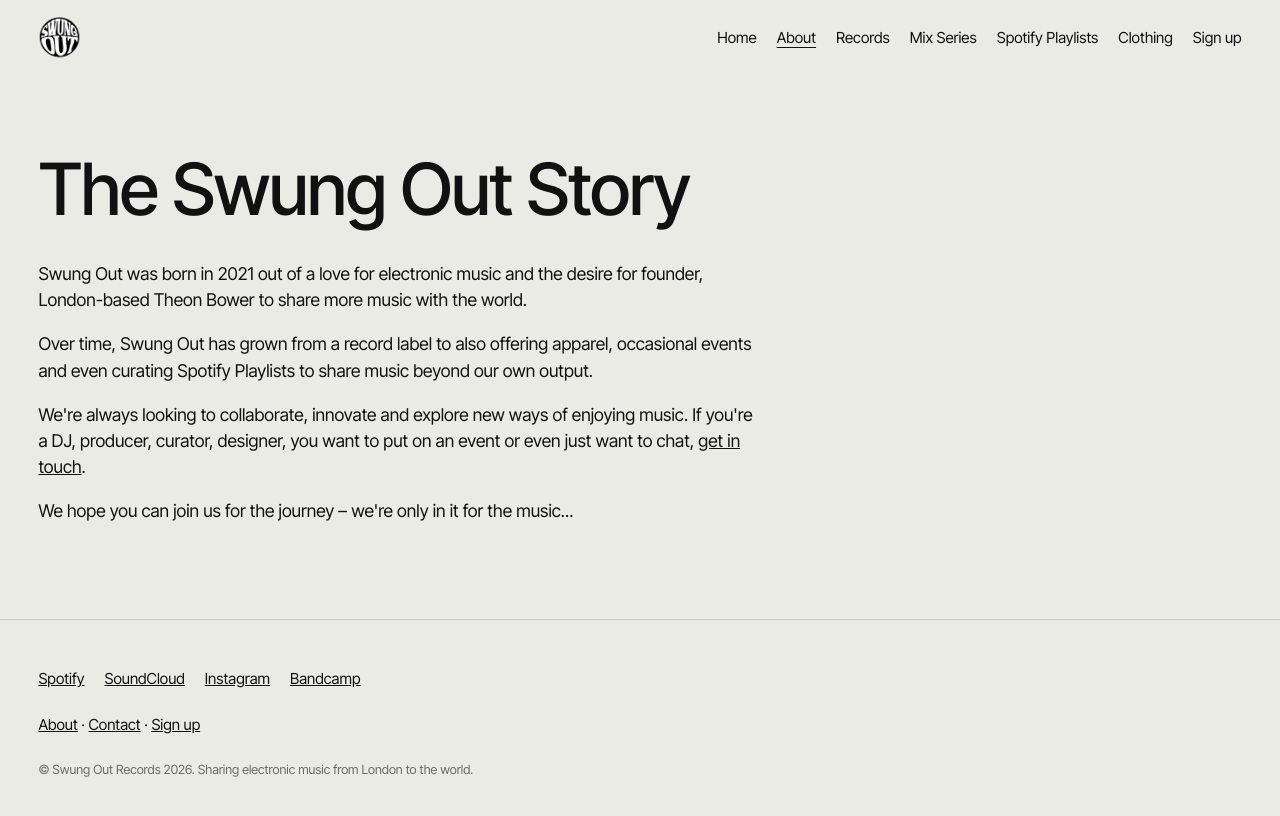
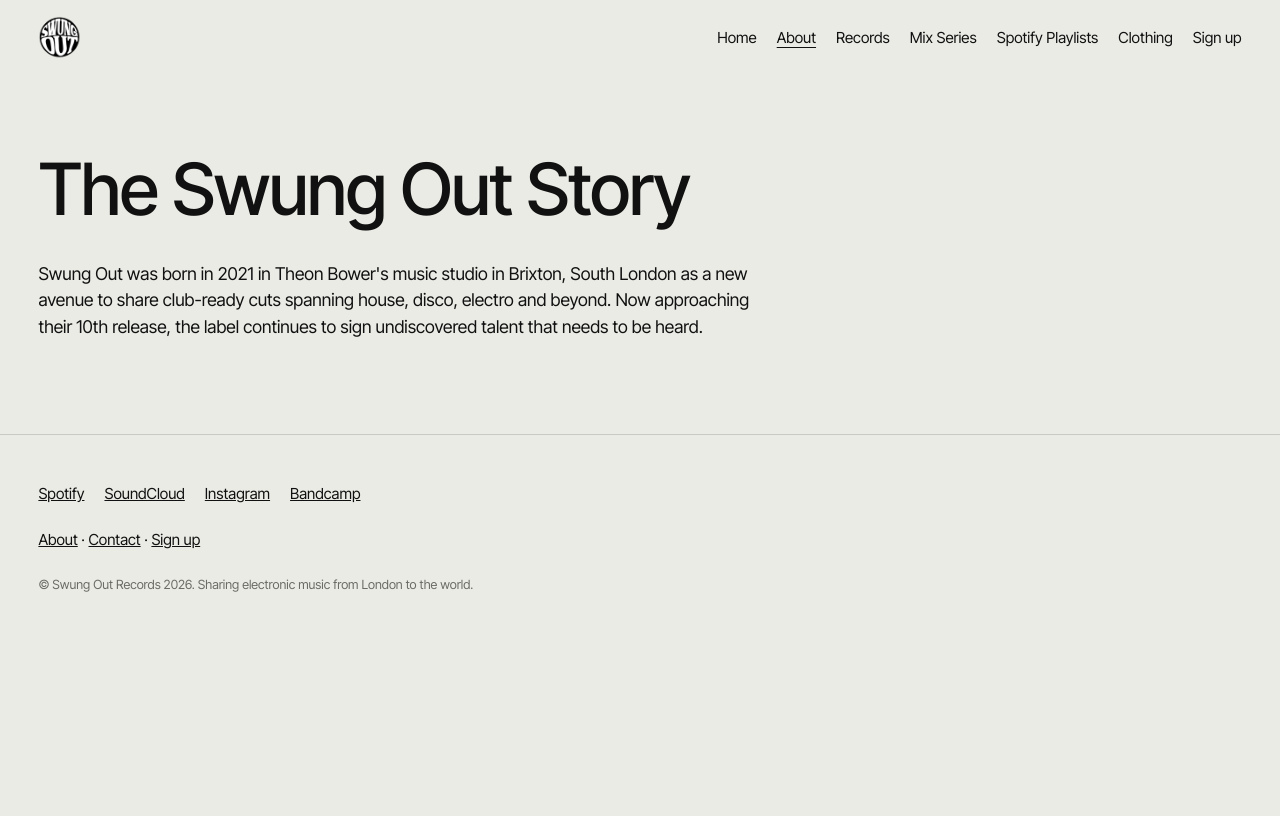
Before and after one commit to theonbower-hue/swungoutrecords, a Jekyll site: the page built from about.html, in a window 1280 px wide. Shown: the top 816 px of the page. Built offline with Jekyll 4.4.1, drawn with Linux system fonts in a browser that asks for light colours.

Commit message:
Replace About page copy
Co-Authored-By: Claude Opus 5.5 <noreply@anthropic.com>
Claude-Session: https://claude.ai/code/session_01LNfA7r2nhK2gCbhnx9MVCo

```diff
--- a/about.html
+++ b/about.html
@@ -5,8 +5,5 @@ permalink: /about/
 ---
 <section class="block prose">
   <h1>The Swung Out Story</h1>
-  <p>Swung Out was born in 2021 out of a love for electronic music and the desire for founder, London-based Theon Bower to share more music with the world.</p>
-  <p>Over time, Swung Out has grown from a record label to also offering apparel, occasional events and even curating Spotify Playlists to share music beyond our own output.</p>
-  <p>We're always looking to collaborate, innovate and explore new ways of enjoying music. If you're a DJ, producer, curator, designer, you want to put on an event or even just want to chat, <a href="{{ '/contact/' | relative_url }}">get in touch</a>.</p>
-  <p>We hope you can join us for the journey – we're only in it for the music...</p>
+  <p>Swung Out was born in 2021 in Theon Bower's music studio in Brixton, South London as a new avenue to share club-ready cuts spanning house, disco, electro and beyond. Now approaching their 10th release, the label continues to sign undiscovered talent that needs to be heard.</p>
 </section>
```
